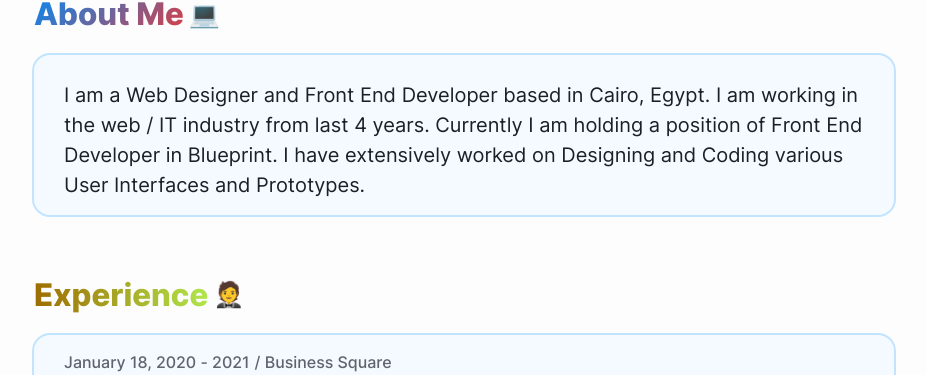
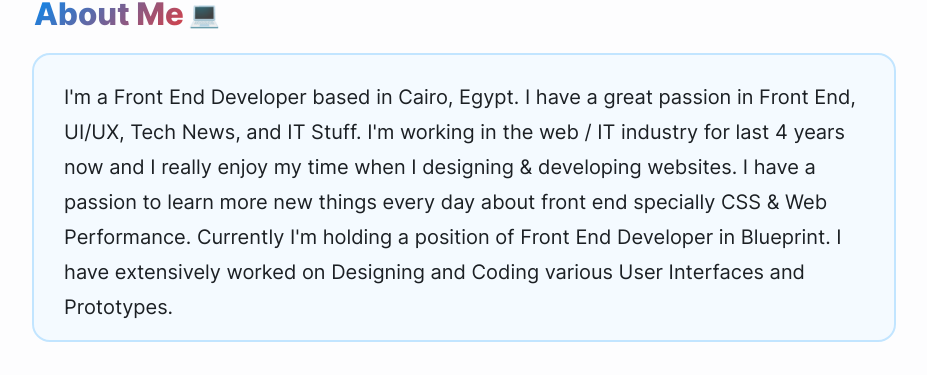
Before and after one commit to BESHOI/beshoi-site, a Next.js app: page /about in a window 1280 px wide. Shown: the part 156-531 px from the top of the page, without its empty margins (176-1103 px from the left). Built offline with nearby package versions, Linux system fonts and the light colour scheme.

Commit message:
update about data

```diff
--- a/src/components/Card/Card.tsx
+++ b/src/components/Card/Card.tsx
@@ -14,7 +14,9 @@ export const Card = ({ data }: Props) => {
         <s.CardsGrid>
           {about.map((item, index) => (
             <s.CardSection key={index}>
-              <s.CardParagraph>{item.about}</s.CardParagraph>
+              <s.CardParagraph css={{ lineHeight: '$4' }}>
+                {item.about}
+              </s.CardParagraph>
             </s.CardSection>
           ))}
         </s.CardsGrid>
@@ -29,7 +31,9 @@ export const Card = ({ data }: Props) => {
                 <s.CardSmall>/ {item.company}</s.CardSmall>
               </Flex>
               <s.CardHeader>{item.header}</s.CardHeader>
-              <s.CardParagraph>{item.info}</s.CardParagraph>
+              <s.CardParagraph >
+                {item.info}
+              </s.CardParagraph>
             </s.CardSection>
           ))}
         </s.CardsGrid>
--- a/src/components/Card/CardData.ts
+++ b/src/components/Card/CardData.ts
@@ -1,7 +1,6 @@
 export const about = [
   {
-    about:
-      'I am a Web Designer and Front End Developer based in Cairo, Egypt. I am working in the web /  IT industry from last 4 years. Currently I am holding a position of Front End Developer in Blueprint. I have extensively worked on Designing and Coding various User Interfaces and Prototypes.',
+    about: `I'm a Front End Developer based in Cairo, Egypt. I have a great passion in Front End, UI/UX, Tech News, and IT Stuff. I'm working in the web / IT industry for last 4 years now and I really enjoy my time when I designing & developing websites. I have a passion to learn more new things every day about front end specially CSS & Web Performance. Currently I'm holding a position of Front End Developer in Blueprint. I have extensively worked on Designing and Coding various User Interfaces and Prototypes.`,
   },
 ];
 
@@ -10,12 +9,12 @@ export const experience = [
     date: 'January 18, 2020 - 2021',
     company: 'Business Square',
     header: 'Front End Developer',
-    info: 'Producing, maintaining and modifying websites and user interfaces. Ensuring websites are accessible across many platforms, including laptops and smartphones. Fixing any website issues or bugs that arise.',
+    info: `Producing, maintaining and modifying websites and user interfaces. Ensuring websites are accessible across many platforms, including laptops and smartphones. Fixing any website issues or bugs that arise.`,
   },
   {
     date: 'January 18, 2021 - now',
     company: 'Blueprint',
     header: 'Front End Developer',
-    info: 'Developing and maintaining the front-end functionality of websites, participating in discussions with clients to clarify what they want, developing websites that have a consistent feel and look throughout all web properties, providing technical support to end users.',
+    info: `Developing and maintaining the front-end functionality of websites, participating in discussions with clients to clarify what they want, developing websites that have a consistent feel and look throughout all web properties, providing technical support to end users.`,
   },
 ];
```
